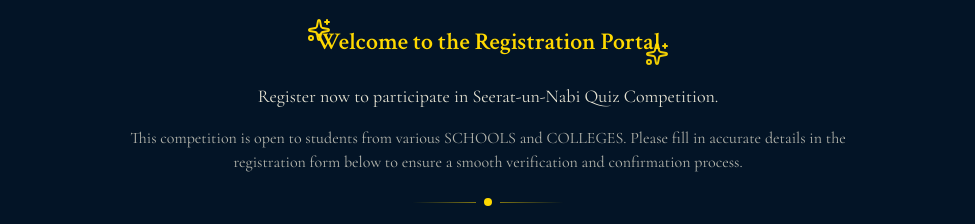
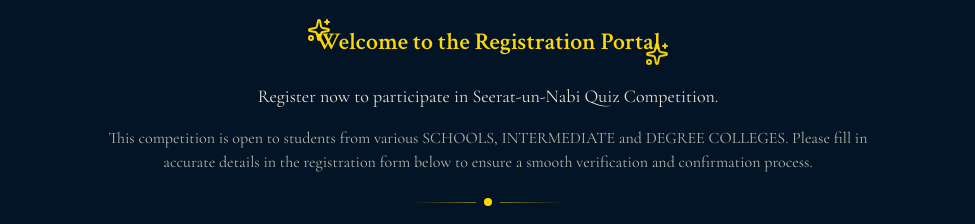
Before and after one commit to syedhannaninfo-81/registration-page, a React (Create React App) app: page / in a window 1280 px wide. Shown: the part 880-1104 px from the top of the page, without its empty margins (152-1127 px from the left). Built offline with nearby package versions, Linux system fonts and the light colour scheme.

Commit message:
Update WelcomeSection.jsx

```diff
--- a/src/components/WelcomeSection.jsx
+++ b/src/components/WelcomeSection.jsx
@@ -24,7 +24,7 @@ export const WelcomeSection = () => {
         </p>
 
         <p className="text-sm sm:text-base text-[hsl(var(--foreground))]/70 leading-relaxed">
-          This competition is open to students from various SCHOOLS and COLLEGES. Please fill in accurate details
+          This competition is open to students from various SCHOOLS, INTERMEDIATE and DEGREE COLLEGES. Please fill in accurate details
           in the registration form below to ensure a smooth verification and confirmation process.
         </p>
 
```
